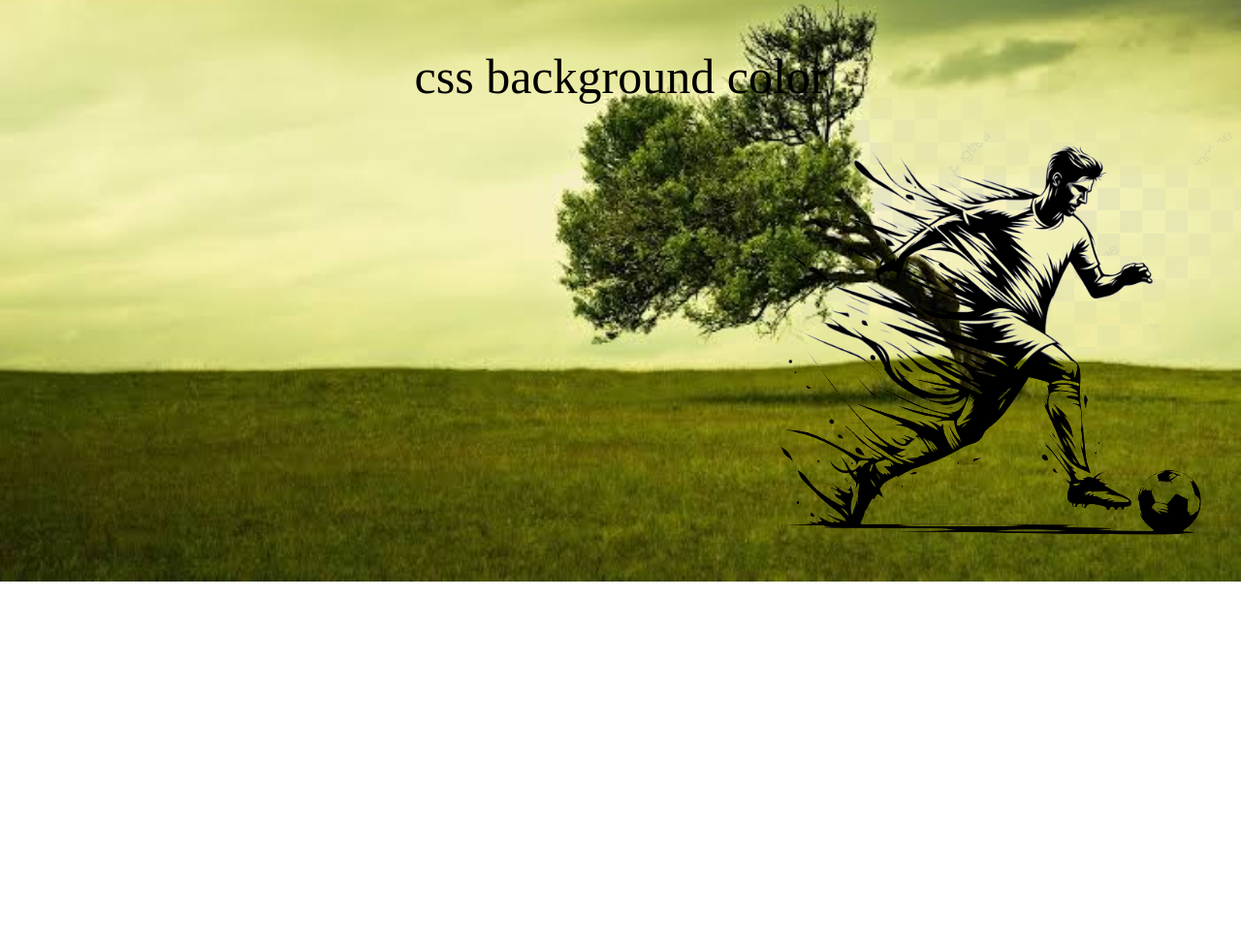
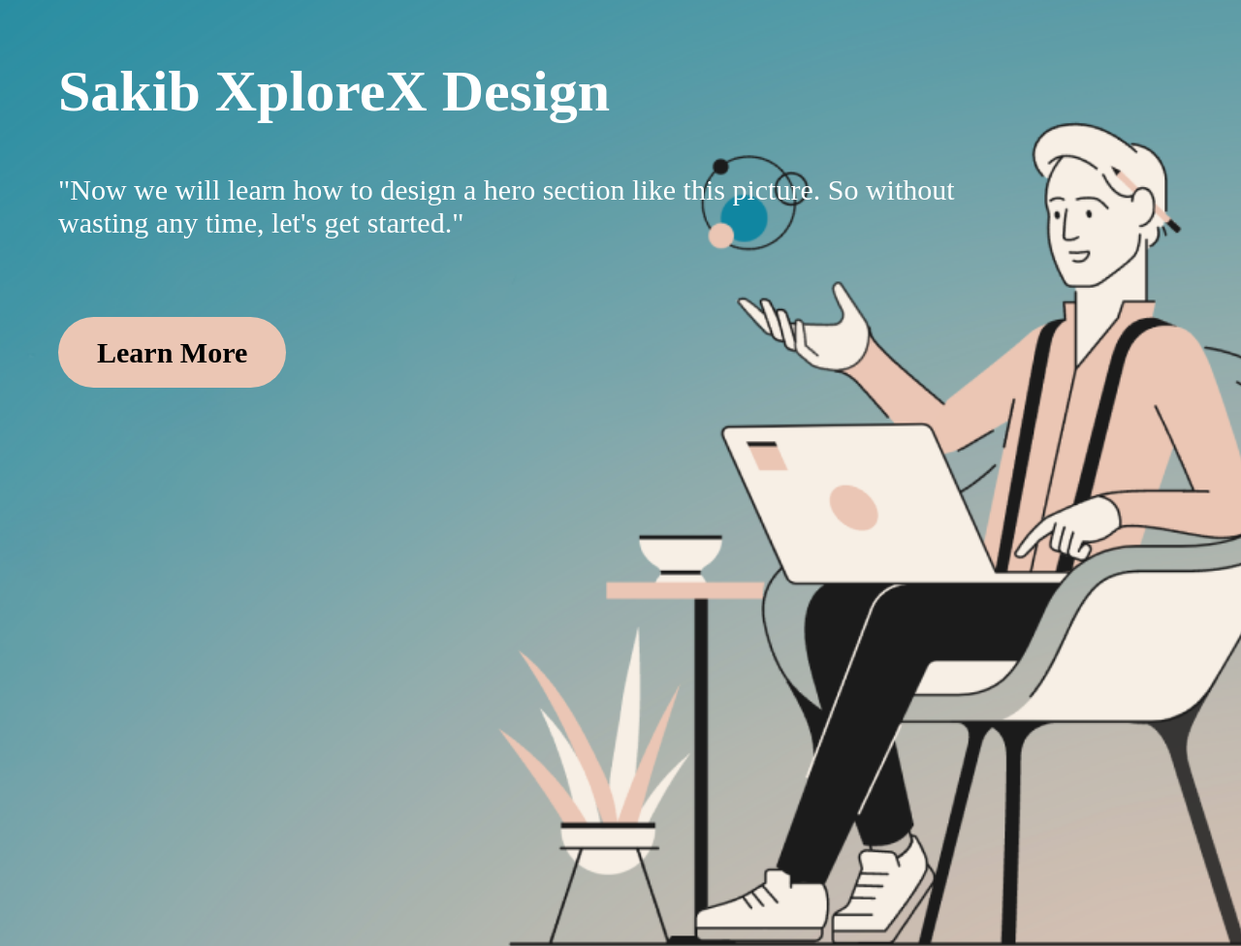
Before and after one commit to programmarxplorex/class-4, a plain HTML site: page index.html in a window 1280 px wide. Shown: the top 976 px of the page at 97% size. Before the commit the page ends 800 px from the top, so only its background shows below. Drawn offline with Linux system fonts and the light colour scheme.

Commit message:
hero section

```diff
--- a/index.html
+++ b/index.html
@@ -4,14 +4,24 @@
 <head>
     <meta charset="UTF-8">
     <meta name="viewport" content="width=device-width, initial-scale=1.0">
-    <title>Document</title>
+    <title>hero section</title>
     <link rel="stylesheet" href="style.css">
 </head>
 
 <body>
-    <div class="box">
-        css background color
-    </div>
+    <section class="hero-section">
+        <div class="content">
+            <div class="title">
+                <h1>Sakib XploreX Design</h1>
+            </div>
+
+            <div class="subtitle">
+                <p>"Now we will learn how to design a hero section like this picture. So without wasting any time, let's get started."</p>
+            </div>
+
+            <a class="more-button" href="#">Learn More</a>
+        </div>
+    </section>
 </body>
 
 </html>
--- a/style.css
+++ b/style.css
@@ -1,22 +1,43 @@
-body{
+body {
     margin: 0;
-}
-.box{
-  text-align: center;
-  height: 500px;
-  font-size: 50px;
-  padding: 50px;
-  /* background-image: url('1\ \(2\).gif'), url('1\ \(3\).gif') ; */
-  /* background-image: url('' )url('tree.jpg'); */
-  /* background-image: url('1\ \(1\).gif' */
-  background-image: url('player.png'), url('tree.jpg');
-  background-repeat: no-repeat;
-  background-position: right bottom ,center  bottom;
-  background-size: initial;
-  background-size:500px , cover;
-  background-blend-mode:darken;
-  /* background: url(1\ \(1\).gif) no-repeat center;
-  background-size: cover;
-   */
+    padding: 0;
 
 }
+
+.hero-section{
+    height: 1000px;
+    width:100% ;
+    background-image: url('hero.png');
+    background-repeat: no-repeat;
+    background-position: center;
+    background-size: cover;
+}
+
+.hero-section .content{
+    width: 1000px;
+    padding: 60px;
+}
+
+.hero-section .content .title{
+    font-size: 40px;
+    color:white;
+}
+.hero-section .content .title h1{
+    margin-top: 0;
+}
+
+.hero-section .content  .subtitle{
+   font-size: 30px;
+   color: white;
+   margin-bottom: 100px;
+}
+
+.hero-section .content .more-button{
+    color: black;
+    text-decoration: none;
+    background-color: #ebc6b4;
+    padding: 20px 40px;
+    font-size: 30px;
+    border-radius: 40px;
+    font-weight: bold;
+}
```
Also changed, not shown: hero.png (added).
